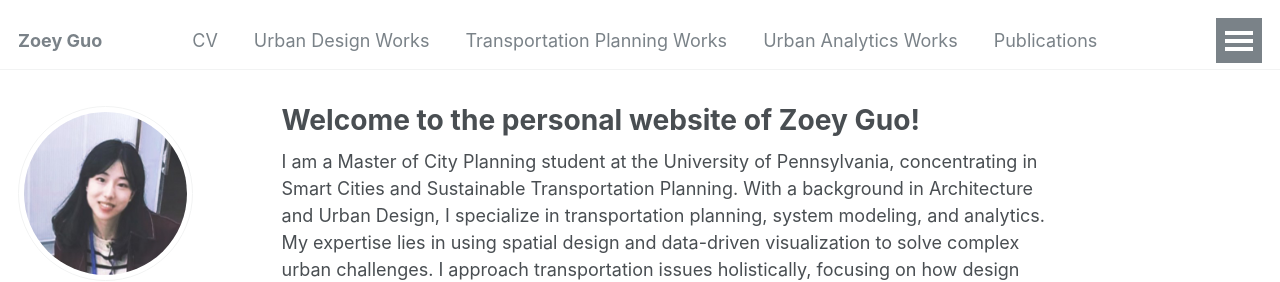
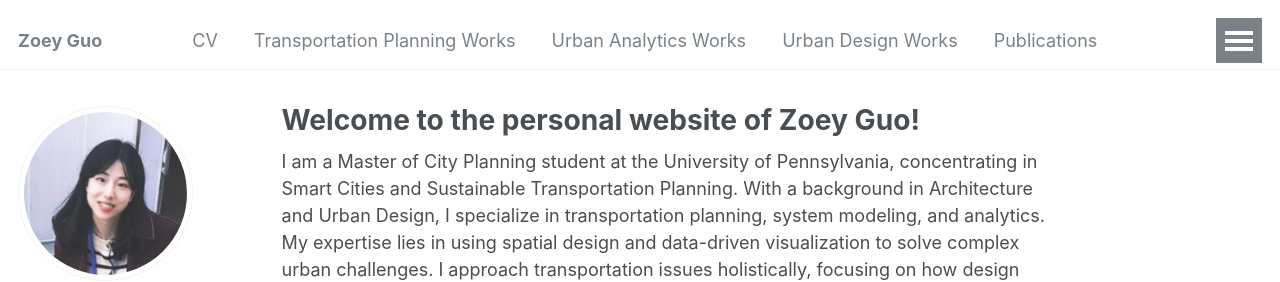
Before and after one commit to ZoeyGuo709/ZoeyGuo709.github.io, a Jekyll site: the page built from _pages/about.md, in a window 1280 px wide. Shown: the top 282 px of the page. Built offline with Jekyll 4.4.1, drawn with Linux system fonts in a browser that asks for light colours; part of the change alters nothing that is shown.

```diff
--- a/_data/navigation.yml
+++ b/_data/navigation.yml
@@ -9,14 +9,15 @@ main:
   - title: "CV"
     url: /cv/
 
-  - title: "Urban Design Works"
-    url: /posts/
 
   - title: "Transportation Planning Works"
     url: /portfolio/
 
   - title: "Urban Analytics Works"
-    url: /portfolio/
+    url: /teaching/
+
+  - title: "Urban Design Works"
+    url: /posts/
 
   - title: "Publications"
     url: /publications/
```
